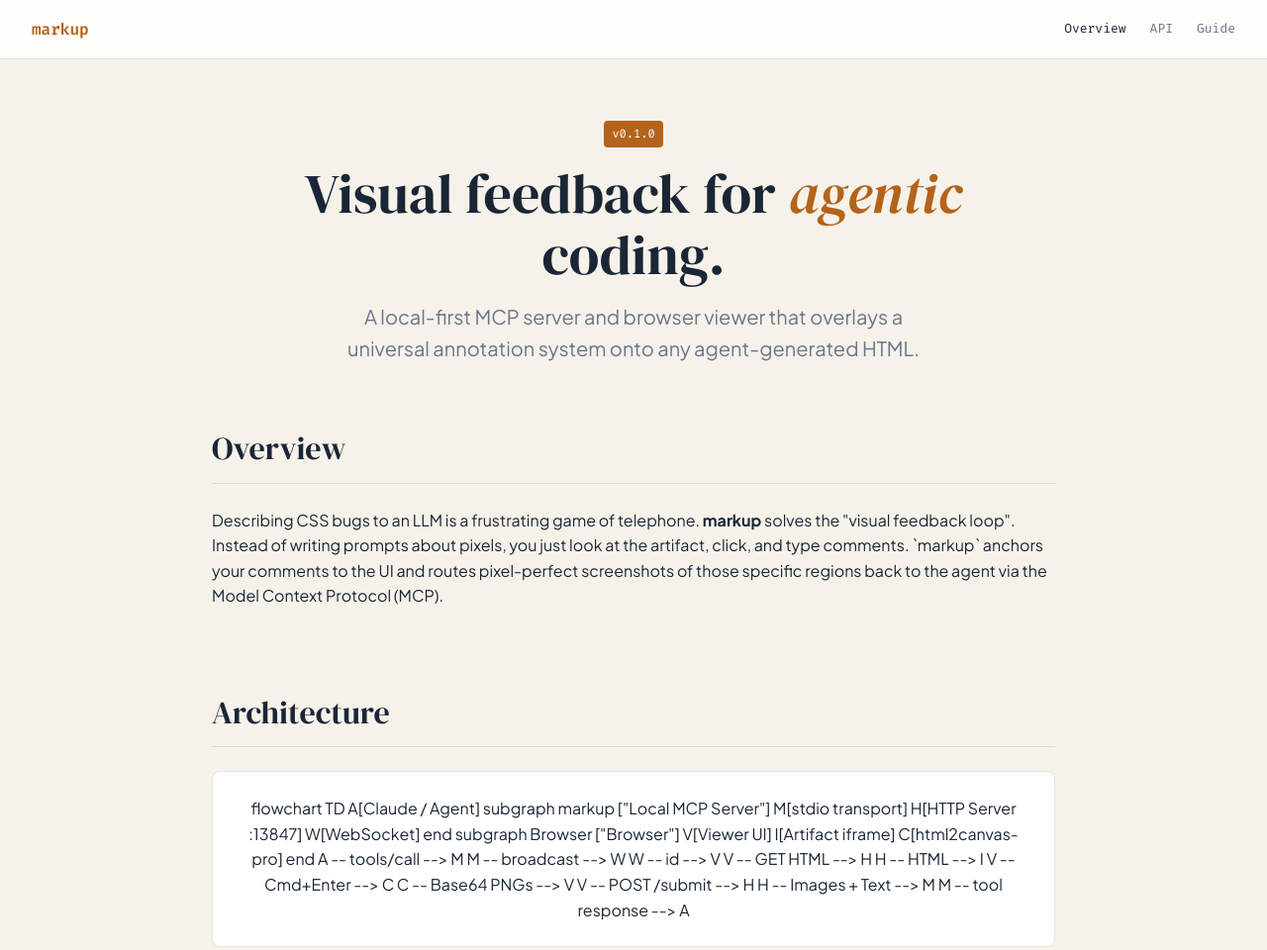
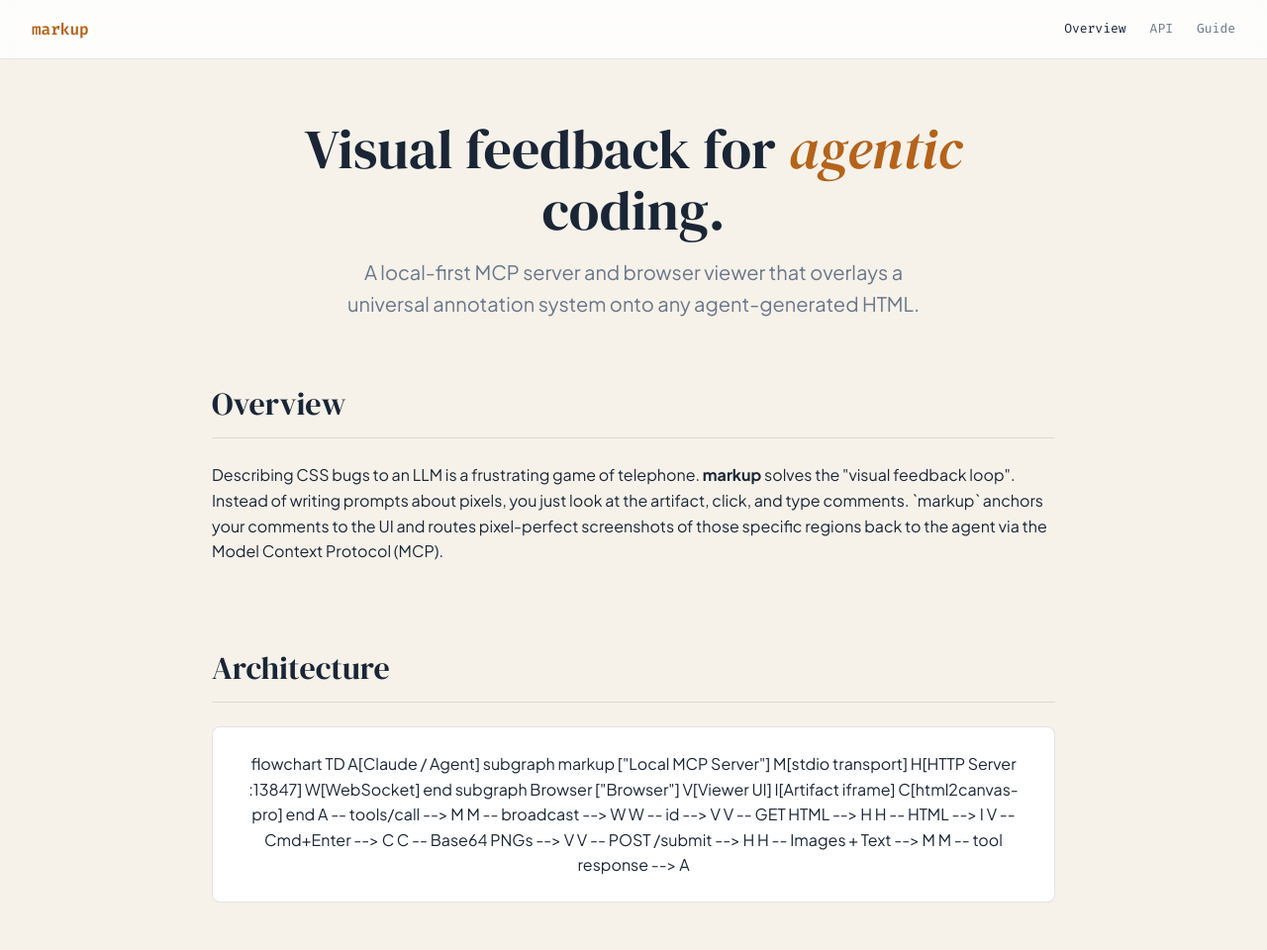
Before and after one commit to async-ar15/markup-v1, a website: page docs/index.html in a window 1280 px wide. Shown: the top 960 px of the page at 99% size. Drawn offline with Linux system fonts and the light colour scheme.

Commit message:
style: remove version badge from hero section

```diff
--- a/docs/index.html
+++ b/docs/index.html
@@ -182,7 +182,6 @@
 
   <div class="container">
     <div class="hero">
-      <div class="badge">v0.1.0</div>
       <h1>Visual feedback for <em>agentic</em> coding.</h1>
       <p>A local-first MCP server and browser viewer that overlays a universal annotation system onto any agent-generated HTML.</p>
     </div>
```
